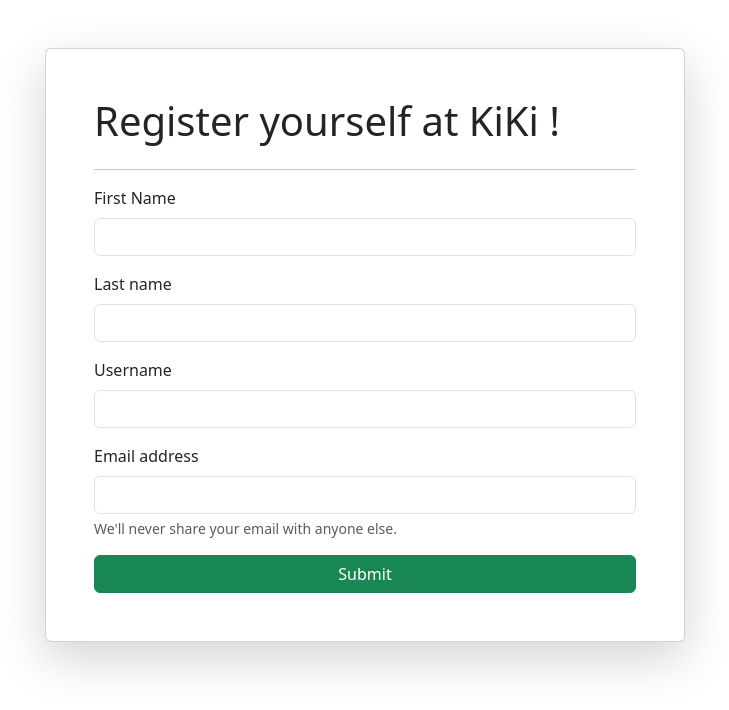
After one commit to Anshuman-bit/KiKi---Buy-and-Sell, a Django app: page /register/ in a window 1280 px wide. The commit adds this page. Shown: the top 710 px of the page, without its empty margins (275-1004 px from the left). Run offline with Django 3.2, Linux system fonts and the light colour scheme.

Commit message:
added User creation (register) function

```diff
--- a/home/templates/home/contact.html
+++ b/home/templates/home/contact.html
@@ -46,7 +46,7 @@
           <a href="#" class="btn btn-outline-primary btn-sm"><i class="fab fa-facebook-f"></i> Facebook</a>
         </div>
         <div class="col">
-          <a href="#" class="btn btn-outline-info btn-sm"><i class="fab fa-twitter"></i> Twitter</a>
+          <a href="#" class="btn btn-outline-dark btn-sm"><i class=""></i> github</a>
         </div>
         <div class="col">
           <a href="#" class="btn btn-outline-danger btn-sm"><i class="fab fa-youtube"></i> YouTube</a>
--- a/kiki/urls.py
+++ b/kiki/urls.py
@@ -15,9 +15,12 @@
 """
 from django.contrib import admin
 from django.urls import path, include
+from sell import views
 
 urlpatterns = [
     path('admin/', admin.site.urls),
+    path('register/', views.register, name="kiki-register"),
+    path('login/', views.login, name="kiki-login"),
     path('', include('home.urls')),
     path('buy/', include('buy.urls')),
     path('sell/', include('sell.urls')),
--- /dev/null
+++ b/sell/templates/sell/register.html
@@ -0,0 +1,45 @@
+<!DOCTYPE HTML PUBLIC "-//W3C//DTD HTML 4.01//EN" "http://www.w3.org/TR/html4/strict.dtd">
+<html lang="en">
+<head>
+    <meta http-equiv="Content-Type" content="text/html;charset=UTF-8">
+    <link href="https://cdn.jsdelivr.net/npm/bootstrap@5.3.0/dist/css/bootstrap.min.css" rel="stylesheet"
+          integrity="sha384-9ndCyUaIbzAi2FUVXJi0CjmCapSmO7SnpJef0486qhLnuZ2cdeRhO02iuK6FUUVM" crossorigin="anonymous">
+    <script src="https://cdn.jsdelivr.net/npm/bootstrap@5.3.0/dist/js/bootstrap.bundle.min.js"
+            integrity="sha384-geWF76RCwLtnZ8qwWowPQNguL3RmwHVBC9FhGdlKrxdiJJigb/j/68SIy3Te4Bkz"
+            crossorigin="anonymous" type=""></script>
+    <title>KiKi - Register</title>
+</head>
+<body>
+<form class="col-6 mx-auto card p-5 shadow-lg m-5" method="post" action="">
+    {% csrf_token %}
+    <h1>Register yourself at KiKi !</h1>
+    <hr>
+    <div class="mb-3">
+        <label class="form-label">First Name</label>
+        <input type="text" name="first_name" required class="form-control">
+    </div>
+
+
+    <div class="mb-3">
+        <label class="form-label">Last name</label>
+        <input type="text" required name="last_name" class="form-control">
+    </div>
+
+
+    <div class="mb-3">
+        <label class="form-label">Username</label>
+        <input type="text" required name="Username" class="form-control">
+    </div>
+
+
+    <div class="mb-3">
+    <label for="exampleInputEmail1" class="form-label">Email address</label>
+    <input type="email" class="form-control" id="exampleInputEmail1" required name="email_id" aria-describedby="emailHelp">
+    <div id="emailHelp" class="form-text">We'll never share your email with anyone else.</div>
+  </div>
+
+
+    <button type="submit" class="btn btn-success">Submit</button>
+</form>
+</body>
+</html>
--- a/sell/views.py
+++ b/sell/views.py
@@ -1,7 +1,10 @@
 from django.shortcuts import render, redirect
-from . models import *
+from .models import *
+from django.http import HttpResponse
+from django.contrib.auth.models import User
 
-#from django.http import HttpResponse
+
+# from django.http import HttpResponse
 # Create your views here.
 
 def sell_home(request):
@@ -12,7 +15,7 @@
         product_location = request.POST.get("product_location")
         product_image = request.FILES.get("product_image")
         contact_number = request.POST.get("contact_number")
-        #email_address = request.POST.get("email_address")
+        # email_address = request.POST.get("email_address")
 
         print(product_name)
         print(product_description)
@@ -34,3 +37,28 @@
         redirect('sell/home.html')
 
     return render(request, 'sell/sell_home.html')
+
+
+def register(request):
+    if request.method == "POST":
+        first_name = request.POST.get("first_name")
+        last_name = request.POST.get("last_name")
+        email = request.POST.get("email_id")
+
+        print(first_name)
+        print(last_name)
+        print(email)
+
+        User.objects.create(
+            first_name=first_name,
+            last_name=last_name,
+            #email_id=email
+        )
+
+        return redirect('/register/')
+
+    return render(request, 'sell/register.html')
+
+
+def login(request):
+    return HttpResponse("<h1>Login page</h1>")
```
Also changed, not shown: buy/views.py (+6 -3 lines), home/models.py (+6 -1 lines), sell/models.py (+6 -1 lines), db.sqlite3, sell/templates/sell/login.html (added).
